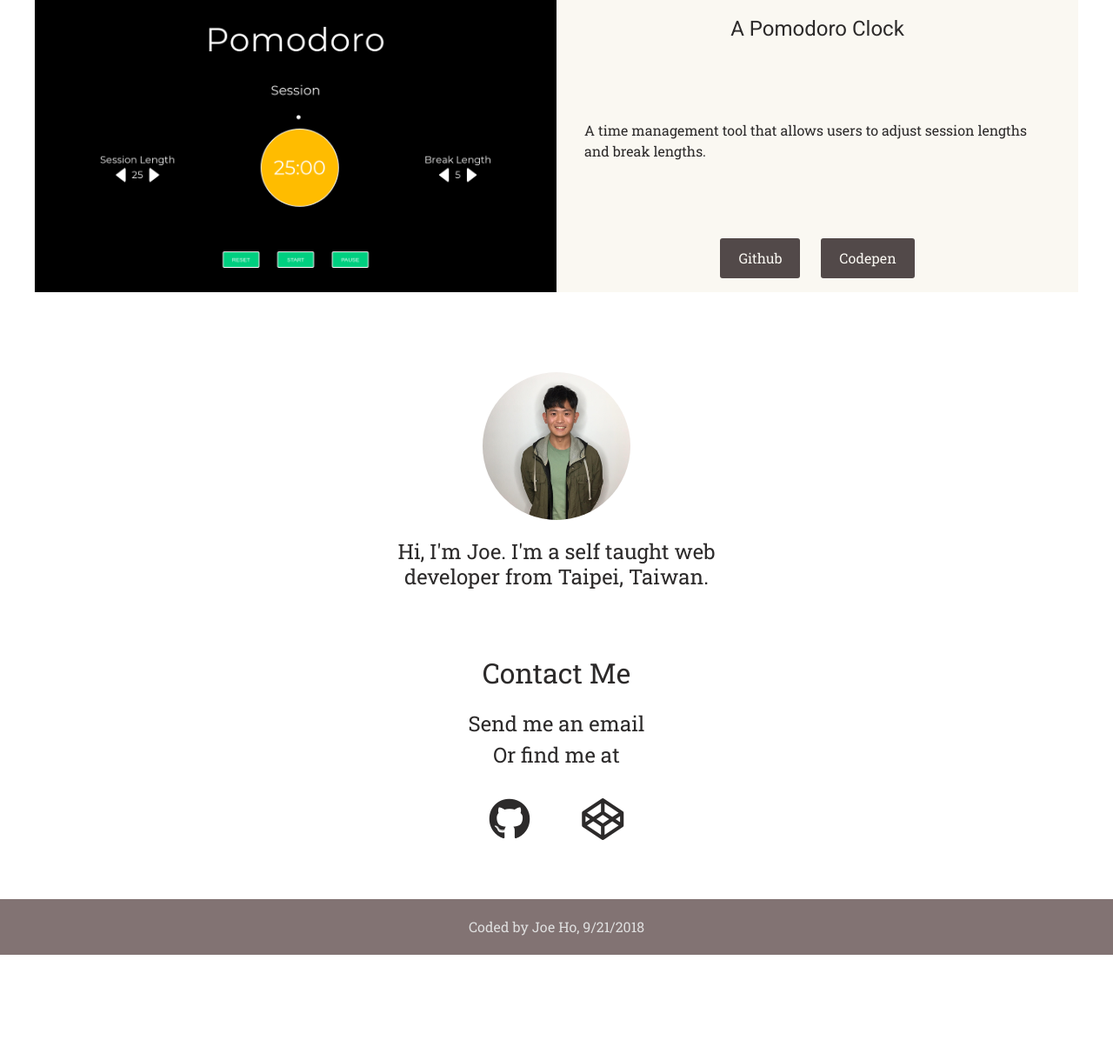
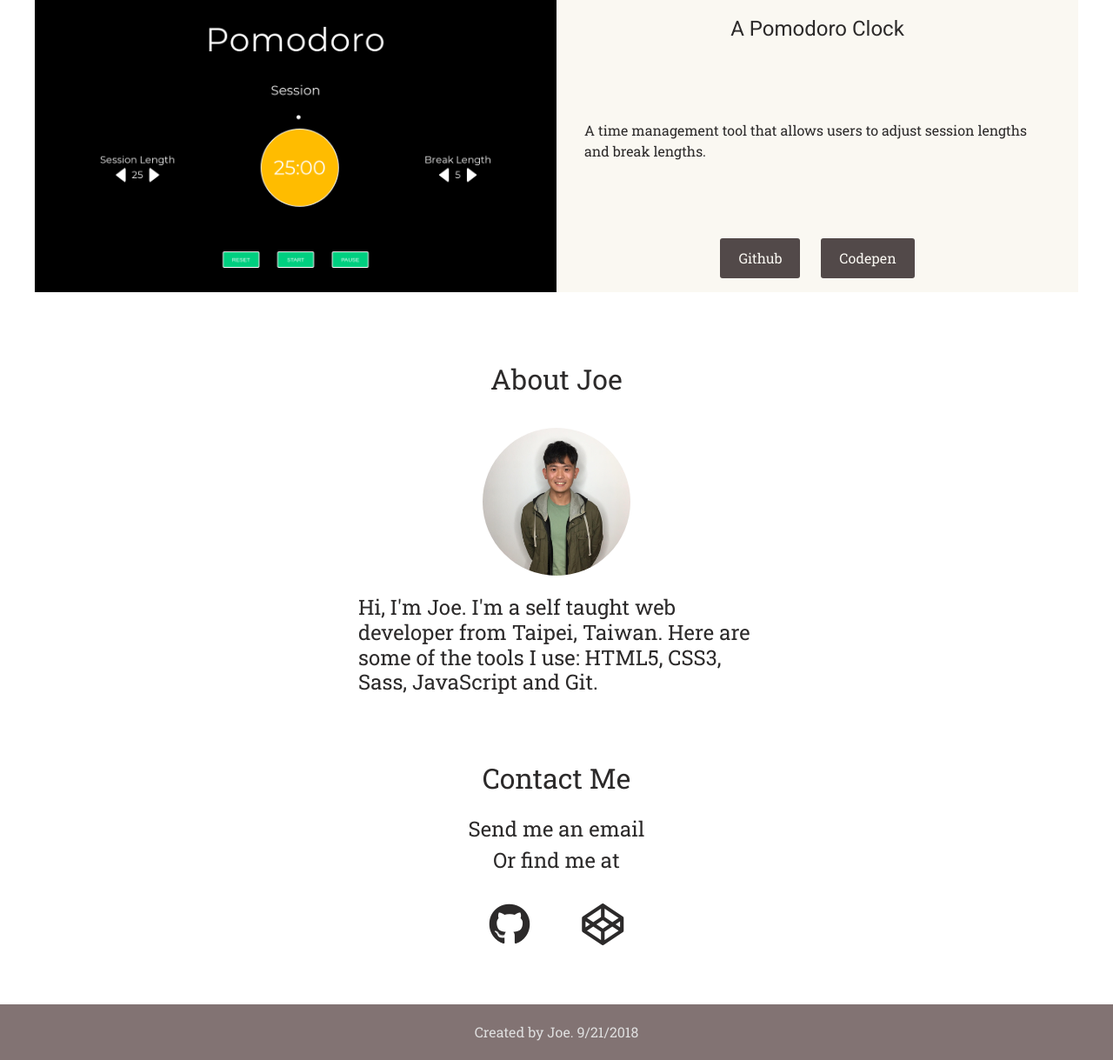
Before and after one commit to Nazlai/Joe-portfolio, a PHP site: page / in a window 1280 px wide. Shown: the part 1470-2689 px from the top of the page at 87% size. Before the commit the page ends 2568 px from the top, so only its background shows below. Run offline with PHP 8.4, Linux system fonts and the light colour scheme; some libraries are stand-ins or nearby versions.

Commit message:
made changes to about me section

```diff
--- a/index.html
+++ b/index.html
@@ -193,8 +193,12 @@
     <!-- fourth project end -->
     <!-- Self introduction -->
     <article class="aboutMe" id="about">
+      <h2 class="aboutMe__title">About Joe</h2>
       <img src="assets/about-me__img/Joe__img--tinified.JPG" alt="Joe Ho" class="aboutMe__img">
-      <p class="aboutMe__text">Hi, I'm Joe. I'm a self taught web developer from Taipei, Taiwan. </p>
+      <p class="aboutMe__text">
+        Hi, I'm Joe. I'm a self taught web developer from Taipei, Taiwan.
+        Here are some of the tools I use: HTML5, CSS3, Sass, JavaScript and Git.
+      </p>
     </article>
     <!-- Contact me -->
     <article class="contact" id="contact">
@@ -216,7 +220,7 @@
   <!-- main end -->
   <!-- Footer -->
   <footer class="footer">
-      <p>Coded by Joe Ho, 9/21/2018</p>
+      <p>Created by Joe. 9/21/2018</p>
   </footer>
   <script src="src/script.js"></script>
 </body>
--- a/scss/components/_aboutMe.scss
+++ b/scss/components/_aboutMe.scss
@@ -2,6 +2,10 @@
     margin: 0 auto;
     padding-top: 56px;
     max-width: 33rem;
+    &__title {
+        font-size: 2em;
+        padding-bottom: 0.5em;
+    }
     &__img {
         height: 170px;
         width: 170px;
@@ -9,7 +13,8 @@
         margin: 1em;
     }
     &__text{
-        padding: 0 1em;
+        text-align: left;
+        padding: 0 1.5em;
         font-size: 1.5em;
         line-height: 1.2;
     }
--- a/stylesheet/styles.css
+++ b/stylesheet/styles.css
@@ -267,6 +267,10 @@ body {
   padding-top: 56px;
   max-width: 33rem;
 }
+.aboutMe__title {
+  font-size: 2em;
+  padding-bottom: 0.5em;
+}
 .aboutMe__img {
   height: 170px;
   width: 170px;
@@ -274,7 +278,8 @@ body {
   margin: 1em;
 }
 .aboutMe__text {
-  padding: 0 1em;
+  text-align: left;
+  padding: 0 1.5em;
   font-size: 1.5em;
   line-height: 1.2;
 }
```
Also changed, not shown: 1 other file.
